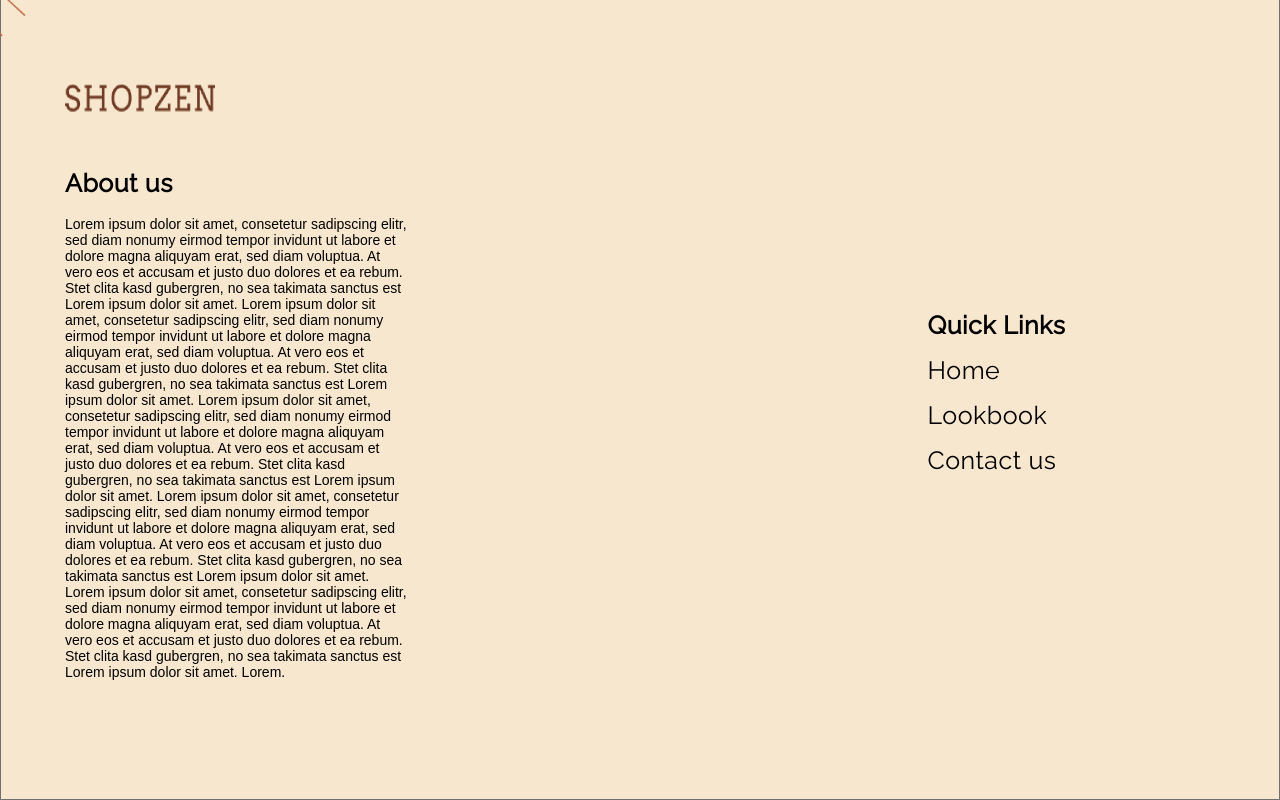
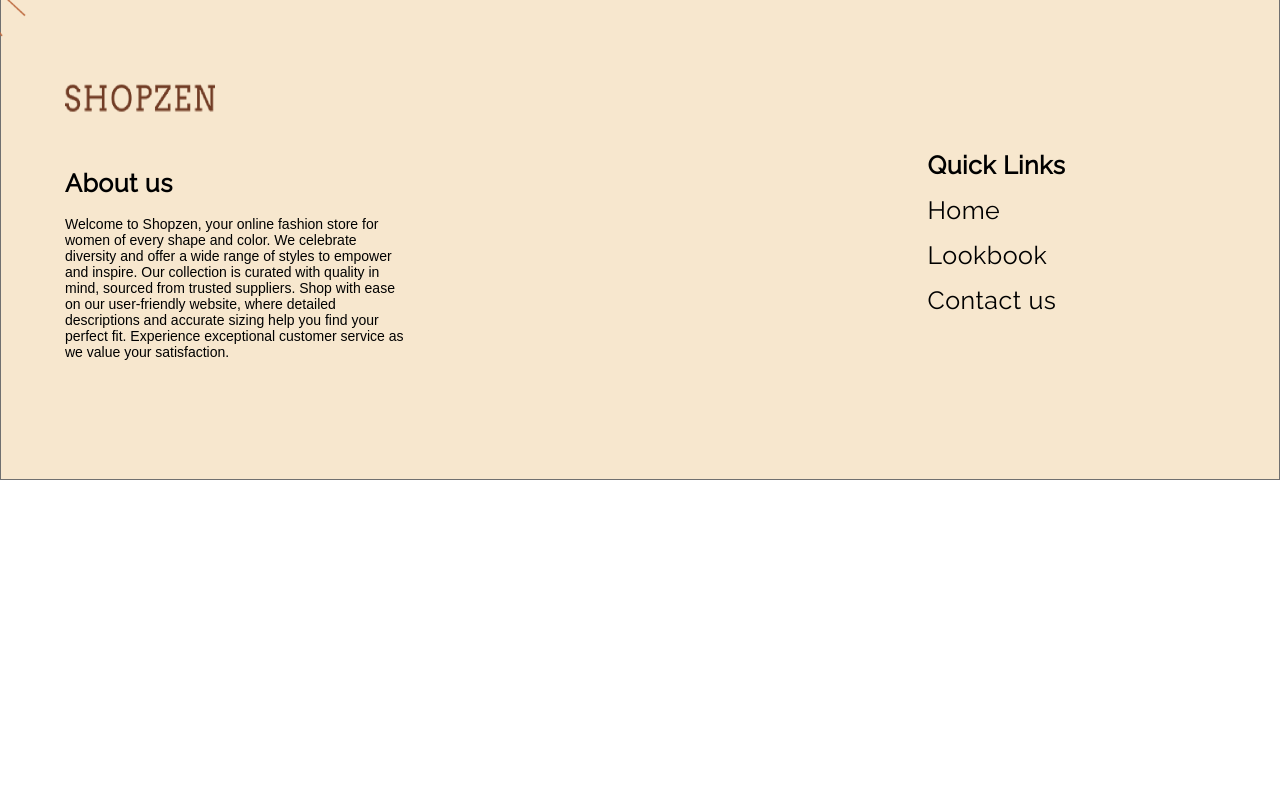
Before and after one commit to mihawkeyes/shopzen, a Next.js app: page /contactus in a window 1280 px wide. Shown: the part 1624-2424 px from the top of the page. After the commit the page ends 2104 px from the top, so only its background shows below. Built offline with nearby package versions, Linux system fonts and the light colour scheme.

Commit message:
chore: added requied text as shared in word

```diff
--- a/src/components/Footer/Footer.js
+++ b/src/components/Footer/Footer.js
@@ -20,35 +20,19 @@ const Footer = () => {
         <div className={styles.aboutus}>
           <div className={styles["aboutus-title"]}>About us</div>
           <div className={styles["aboutus-content"]}>
-            Lorem ipsum dolor sit amet, consetetur sadipscing elitr, sed diam
-            nonumy eirmod tempor invidunt ut labore et dolore magna aliquyam
-            erat, sed diam voluptua. At vero eos et accusam et justo duo dolores
-            et ea rebum. Stet clita kasd gubergren, no sea takimata sanctus est
-            Lorem ipsum dolor sit amet. Lorem ipsum dolor sit amet, consetetur
-            sadipscing elitr, sed diam nonumy eirmod tempor invidunt ut labore
-            et dolore magna aliquyam erat, sed diam voluptua. At vero eos et
-            accusam et justo duo dolores et ea rebum. Stet clita kasd gubergren,
-            no sea takimata sanctus est Lorem ipsum dolor sit amet. Lorem ipsum
-            dolor sit amet, consetetur sadipscing elitr, sed diam nonumy eirmod
-            tempor invidunt ut labore et dolore magna aliquyam erat, sed diam
-            voluptua. At vero eos et accusam et justo duo dolores et ea rebum.
-            Stet clita kasd gubergren, no sea takimata sanctus est Lorem ipsum
-            dolor sit amet. Lorem ipsum dolor sit amet, consetetur sadipscing
-            elitr, sed diam nonumy eirmod tempor invidunt ut labore et dolore
-            magna aliquyam erat, sed diam voluptua. At vero eos et accusam et
-            justo duo dolores et ea rebum. Stet clita kasd gubergren, no sea
-            takimata sanctus est Lorem ipsum dolor sit amet. Lorem ipsum dolor
-            sit amet, consetetur sadipscing elitr, sed diam nonumy eirmod tempor
-            invidunt ut labore et dolore magna aliquyam erat, sed diam voluptua.
-            At vero eos et accusam et justo duo dolores et ea rebum. Stet clita
-            kasd gubergren, no sea takimata sanctus est Lorem ipsum dolor sit
-            amet. Lorem.
+            Welcome to Shopzen, your online fashion store for women of every
+            shape and color. We celebrate diversity and offer a wide range of
+            styles to empower and inspire. Our collection is curated with
+            quality in mind, sourced from trusted suppliers. Shop with ease on
+            our user-friendly website, where detailed descriptions and accurate
+            sizing help you find your perfect fit. Experience exceptional
+            customer service as we value your satisfaction.
           </div>
         </div>
       </div>
       <div className={styles["footer-navbar"]}>
         <div className={styles.quicklinks}>Quick Links</div>
-        <div className={styles['quick-links-container']}>
+        <div className={styles["quick-links-container"]}>
           <div className={styles.link}>
             <Link href="/">Home</Link>
           </div>
```
Also changed, not shown: src/pages/index.js (+16 -13 lines), src/pages/lookbook.js (+4 -4 lines), src/styles/Home.module.scss (+9 -1 lines).
